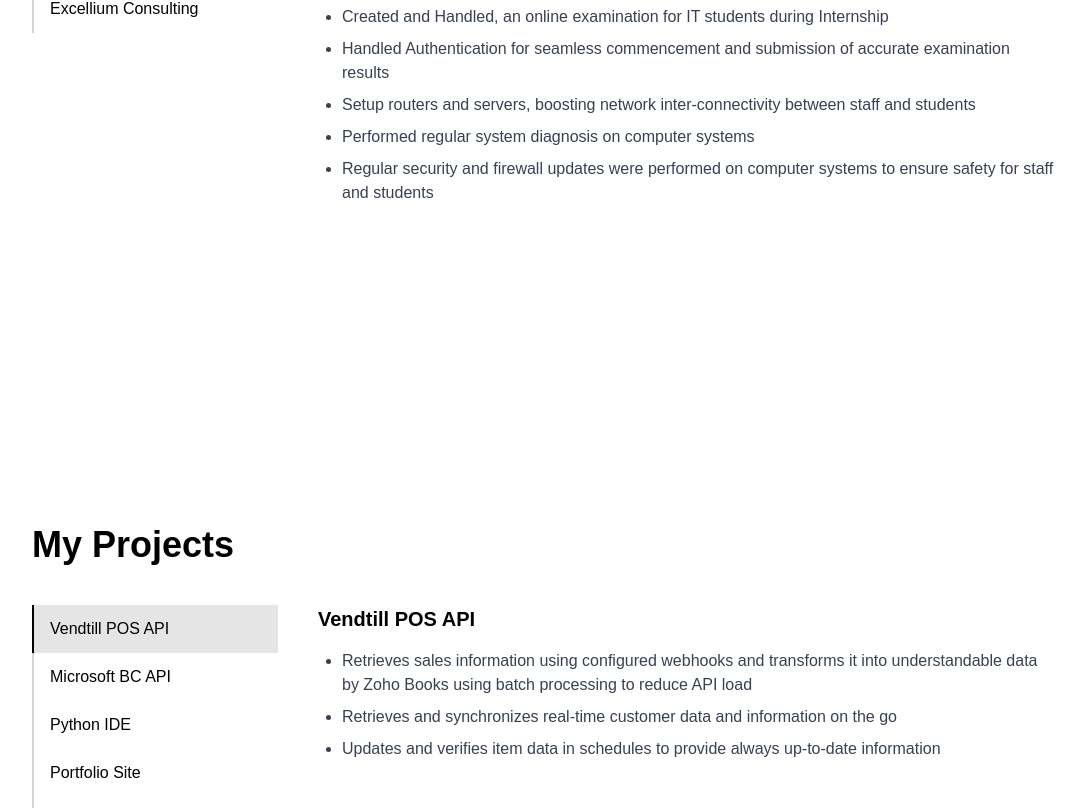
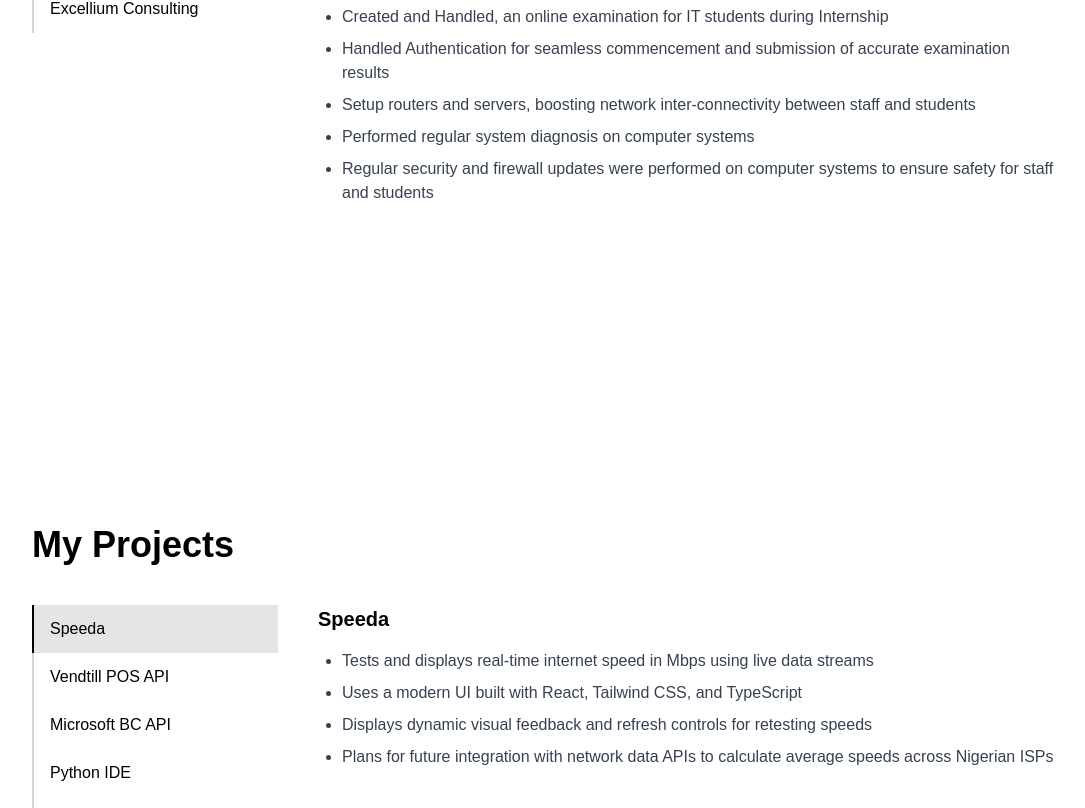
Before and after one commit to BankaiTheOriginal/portfolioV1, a Next.js app: page / in a window 1280 px wide. Shown: the part 1989-2797 px from the top of the page, without its empty margins (96-1181 px from the left). Built offline with nearby package versions, Linux system fonts and the light colour scheme.

Commit message:
Basic Changes

```diff
--- a/src/components/sections/header.tsx
+++ b/src/components/sections/header.tsx
@@ -9,12 +9,12 @@ export default function Header() {
           Welcome to my portfolio site 🚀
         </div>
         <div className="p-4 flex justify-between items-center bg-white text-black cursor-default">
-          <span className="w-full px-2 md:py-2 md:px-4 rounded-full flex   text-xl sm:text-2xl md:text-4xl">
+          <div className="w-full md:py-2 md:px-4 rounded-full flex text-xl sm:text-2xl md:text-4xl">
             <LayoutTextFlip
               text=""
-              words={["Strategic", "Disciplined", "Relentless", "The Bankai"]}
+              words={["Handsome 😌", "Disciplined", "Relentless", "The Bankai"]}
             />
-          </span>
+          </div>
           <nav className="hidden md:flex gap-5">
             <a
               href="#about"
@@ -28,12 +28,7 @@ export default function Header() {
             >
               Experience
             </a>
-            <a
-              href="#contact"
-              className="hover:bg-black hover:text-white rounded-lg px-4 py-2 transition-colors duration-300"
-            >
-              Contact
-            </a>
+
             <a
               href="#projects"
               className="hover:bg-black hover:text-white rounded-lg px-4 py-2 transition-colors duration-300"
--- a/src/components/sections/projects.tsx
+++ b/src/components/sections/projects.tsx
@@ -5,6 +5,18 @@ export default function Projects() {
   const projects = [
     {
       id: 1,
+      name: "Speeda",
+      description: [
+        "Tests and displays real-time internet speed in Mbps using live data streams",
+
+        //"Features upload and download test capabilities for accurate performance metrics",
+        "Uses a modern UI built with React, Tailwind CSS, and TypeScript",
+        "Displays dynamic visual feedback and refresh controls for retesting speeds",
+        "Plans for future integration with network data APIs to calculate average speeds across Nigerian ISPs",
+      ],
+    },
+    {
+      id: 2,
       name: "Vendtill POS API",
       description: [
         "Retrieves sales information using configured webhooks and transforms it into understandable data by Zoho Books using batch processing to reduce API load",
@@ -13,7 +25,7 @@ export default function Projects() {
       ],
     },
     {
-      id: 2,
+      id: 3,
       name: "Microsoft BC API",
       description: [
         "Uploads and transforms expense information and uploads it to Microsoft BC",
@@ -22,7 +34,7 @@ export default function Projects() {
       ],
     },
     {
-      id: 3,
+      id: 4,
       name: "Python IDE",
       description: [
         "An IDE suite featuring an optimization compiler, interpreter, syntax highlighting, and error highlighting",
@@ -30,7 +42,7 @@ export default function Projects() {
       ],
     },
     {
-      id: 4,
+      id: 5,
       name: "Portfolio Site",
       description: [
         "Designed and built my portfolio site from scratch following industry-level design principles",
@@ -38,8 +50,8 @@ export default function Projects() {
       ],
     },
     {
-      id: 5,
-      name: "Cryb —(Currently in Dev)",
+      id: 6,
+      name: "Cryb — (In Dev)",
       description: [
         "Building a full-stack web and mobile platform for property listings",
         "Backend: NestJS + PostgreSQL with Prisma ORM",
@@ -48,8 +60,8 @@ export default function Projects() {
       ],
     },
     {
-      id: 6,
-      name: "GitHub Contributions Visualizer (Currently in Dev)",
+      id: 7,
+      name: "GitHub Contributions Visualizer (In Dev)",
       description: [
         "Pulls data from the GitHub API to display commit activity",
         "Visual green-box contribution chart with user profile data",
--- a/src/components/ui/layout-text-flip.tsx
+++ b/src/components/ui/layout-text-flip.tsx
@@ -34,7 +34,7 @@ export const LayoutTextFlip = ({
 
       <motion.span
         layout
-        className="relative w-[210px] overflow-hidden rounded-md border border-transparent bg-white px-4 py-2 font-sans text-2xl font-bold tracking-tight text-black shadow-sm ring shadow-black/10 ring-black/10 drop-shadow-lg md:text-4xl dark:bg-neutral-900 dark:text-white dark:shadow-sm dark:ring-1 dark:shadow-white/10 dark:ring-white/10"
+        className="relative w-[250] overflow-hidden rounded-md border border-transparent bg-white px-4 py-2 font-sans text-2xl font-bold tracking-tight text-black shadow-sm ring shadow-black/10 ring-black/10 drop-shadow-lg md:text-4xl dark:bg-neutral-900 dark:text-white dark:shadow-sm dark:ring-1 dark:shadow-white/10 dark:ring-white/10"
       >
         <AnimatePresence mode="popLayout">
           <motion.span
```
